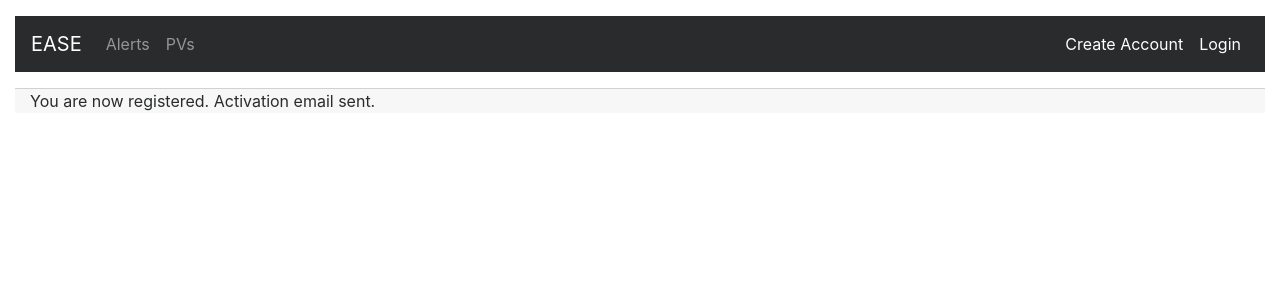
After one commit to slaclab/ease, a Django app: page /acct/account_activation_sent/ in a window 1280 px wide. The commit adds this page. Shown: the top 300 px of the page. Run offline with Django 3.2, Linux system fonts and the light colour scheme; parts of the project's set-up code (start-up, migrations or seed data) failed here and were passed over; some libraries are stand-ins or nearby versions.

Commit message:
got signup with confirmation email to work smoothly

```diff
--- /dev/null
+++ b/web_interface/account_mgr_app/templates/acc_active_email.html
@@ -0,0 +1,6 @@
+{% autoescape off %}
+Hi {{ user.username }},
+Please click on the link to confirm your registration,
+
+http://{{ domain }}{% url 'activate' uidb64=uid token=token %}
+{% endautoescape %}
--- /dev/null
+++ b/web_interface/account_mgr_app/templates/account_activation_sent.html
@@ -0,0 +1,6 @@
+{% extends "base.html" %}
+{% load i18n %}
+
+{% block content %}
+<p>{% trans "You are now registered. Activation email sent." %}</p>
+{% endblock %}
--- a/web_interface/account_mgr_app/urls.py
+++ b/web_interface/account_mgr_app/urls.py
@@ -13,6 +13,10 @@ urlpatterns = [
     url(r'^login/$', auth_views.login, name='login'),
     url(r'^logout/$', auth_views.logout, name='logout'),
     url(r'^signup/$', views.signup, name='signup'),
+     url(r'^activate/(?P<uidb64>[0-9A-Za-z_\-]+)/(?P<token>[0-9A-Za-z]{1,13}-[0-9A-Za-z]{1,20})/$',
+        views.activate, name='activate'),
+    url(r'^account_activation_sent/$', views.account_activation_sent, name='account_activation_sent'),
+    url(r'^activation_complete/$', views.activation_complete, name='activation_complete'),
     url(r'^reset-password/$', auth_views.password_reset, name='reset_password'),
     url(r'^reset-password/done/$', auth_views.password_reset_done, name='password_reset_done'),
     url(r'^reset-password/confirm/(?P<uidb64>[0-9A-Za-z]+)-(?P<token>.+)/$', auth_views.password_reset_confirm, name='password_reset_confirm'),
--- a/web_interface/account_mgr_app/views.py
+++ b/web_interface/account_mgr_app/views.py
@@ -11,6 +11,15 @@ from django.contrib.auth import login, authenticate
 from .forms import SignUpForm
 
 
+from django.contrib.sites.shortcuts import get_current_site
+from django.utils.encoding import force_bytes, force_text
+from django.utils.http import urlsafe_base64_encode, urlsafe_base64_decode
+from django.template.loader import render_to_string
+from .tokens import account_activation_token
+from django.contrib.auth.models import User
+from django.core.mail import EmailMessage
+
+
 # Create your views here.
 
 
@@ -19,18 +28,61 @@ def signup(request):
         # form = UserCreationForm(request.POST)
         form =SignUpForm(request.POST)
         if form.is_valid():
-            form.save()
-            username = form.cleaned_data.get('username')
-            raw_password = form.cleaned_data.get('password1')
-            user = authenticate(username=username, password=raw_password)
-            login(request, user)
-            return redirect('title_page')
+            user = form.save(commit=False)
+            user.is_active = False
+            user.save()
+            current_site = get_current_site(request)
+            message = render_to_string('acc_active_email.html', {'user':user, 'domain':current_site.domain, 'uid': urlsafe_base64_encode(force_bytes(user.pk)), 'token': account_activation_token.make_token(user)})
+            mail_subject = 'Activate your Ease account.'
+            to_email = form.cleaned_data.get('email')
+            email = EmailMessage(mail_subject, message, to=[to_email])
+            email.send()
+            return redirect('account_activation_sent')
+
+#            username = form.cleaned_data.get('username')
+#            raw_password = form.cleaned_data.get('password1')
+#            user = authenticate(username=username, password=raw_password)
+#            login(request, user)
+#            return redirect('title_page')
     else:
         # form = UserCreationForm()
         form = SignUpForm()
     return render(request, 'signup.html', {'form': form})
 
 
+
+
+def activate(request, uidb64, token):
+    try:
+        uid = force_text(urlsafe_base64_decode(uidb64))
+        user = User.objects.get(pk=uid)
+    except(TypeError, ValueError, OverflowError, User.DoesNotExist):
+        user = None
+    if user is not None and account_activation_token.check_token(user, token):
+        user.is_active = True
+        user.save()
+        #login(request, user)
+        # return redirect('home')
+        return redirect('activation_complete')
+    else:
+        return redirect('activation_failed')
+
+
+def account_activation_sent(request):
+    args = {'user': request.user}
+    return render(request, 'account_activation_sent.html', args)
+
+
+
+def activation_complete(request):
+    args = {'user': request.user}
+    return render(request, 'activation_complete.html', args)
+
+
+
+def activation_failed(request):
+    args = {'user': request.user}
+    return render(request, 'activation_failed.html', args)
 
 
 def profile(request):
--- a/web_interface/web_interface/settings.py
+++ b/web_interface/web_interface/settings.py
@@ -156,3 +156,5 @@ STATIC_ROOT = os.path.join(BASE_DIR,'staticfiles')
 EMAIL_HOST = 'localhost'
 EMAIL_PORT = 1025
 LOGIN_REDIRECT_URL = '/alert/title'
+
+ACCOUNT_ACTIVATION_DAYS = 7
```
Also changed, not shown: web_interface/account_mgr_app/templates/activation_complete.html (added, +9 -0 lines), web_interface/account_mgr_app/templates/activation_failed.html (added, +8 -0 lines), web_interface/account_mgr_app/templates/signup.html (+14 -3 lines), web_interface/account_mgr_app/tokens.py (added, +8 -0 lines).
